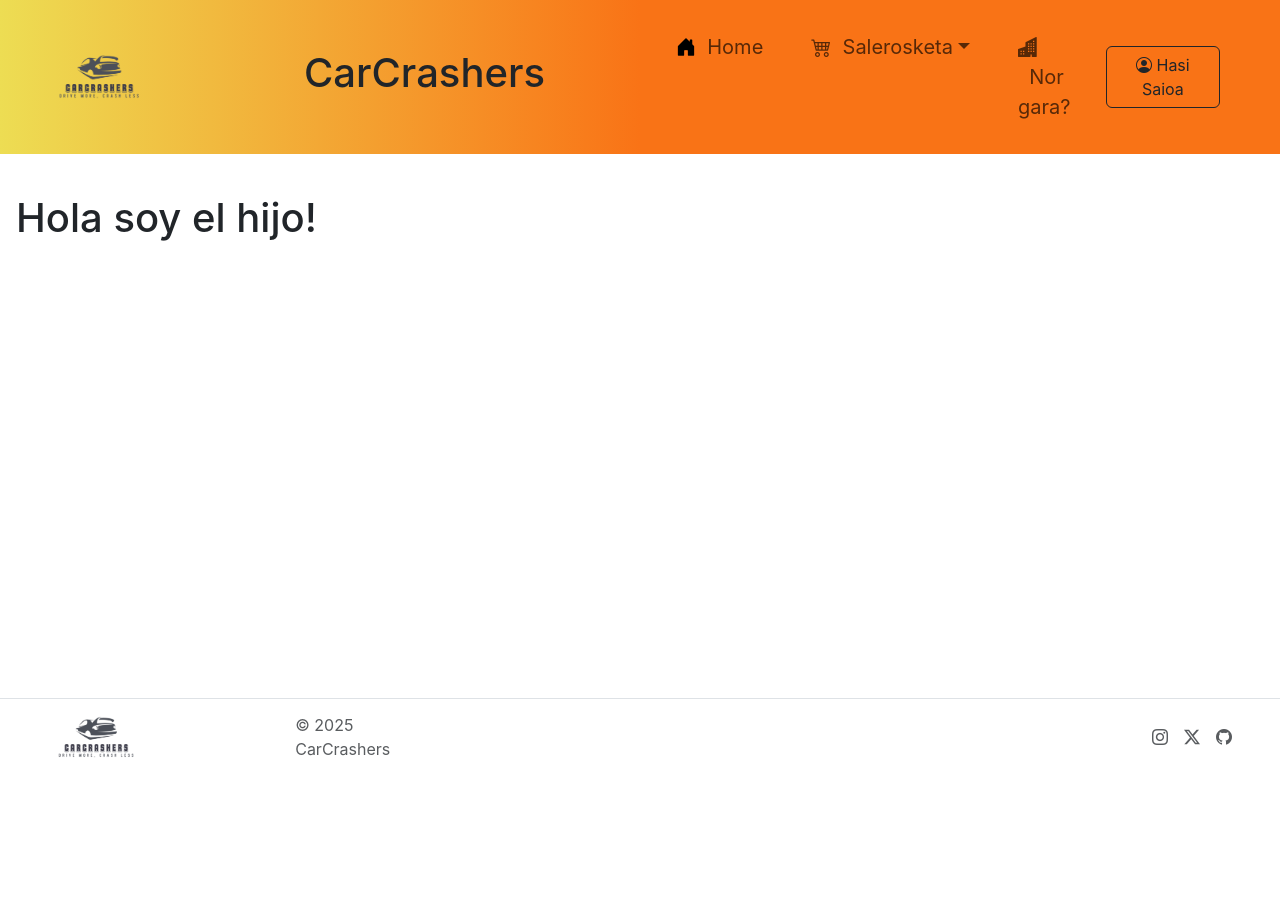
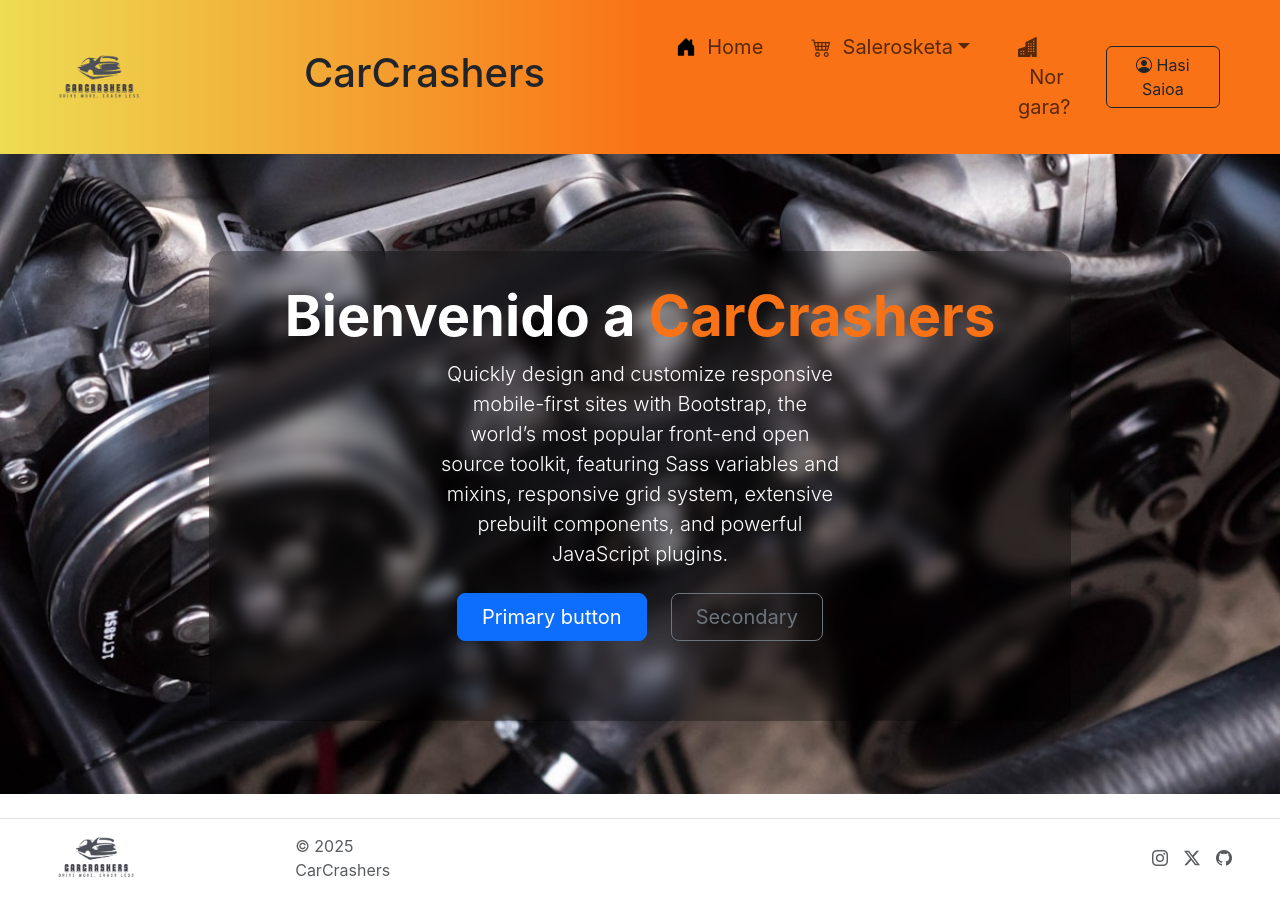
Before and after one commit to CarCrashers/Erronka, a React (Create React App) app in the folder car_crashers_ui/: page / in a window 1280 px wide. Shown: the top 916 px of the page. Before the commit the page ends 800 px from the top, so only its background shows below. Built offline with nearby package versions, Linux system fonts and the light colour scheme.

Commit message:
Rutak + heroe atala sortuta

```diff
--- a/car_crashers_ui/package.json
+++ b/car_crashers_ui/package.json
@@ -11,6 +11,7 @@
     "bootstrap-icons": "^1.13.1",
     "react": "^19.2.0",
     "react-dom": "^19.2.0",
+    "react-router-dom": "^7.10.0",
     "react-scripts": "5.0.1",
     "web-vitals": "^2.1.4"
   },
--- a/car_crashers_ui/src/App.css
+++ b/car_crashers_ui/src/App.css
@@ -36,3 +36,7 @@
     transform: rotate(360deg);
   }
 }
+
+.heroeText{
+  color: #f97316;
+}
--- a/car_crashers_ui/src/App.js
+++ b/car_crashers_ui/src/App.js
@@ -1,16 +1,25 @@
-import React from 'react';
+import { BrowserRouter, Routes, Route } from "react-router-dom";
 import './App.css';
-import Layout from './components/layout/layout.js';
-
+import Home from './pages/home';
 
 function App() {
   return (
-    <React.StrictMode>
-        <Layout>
-          <h1>Hola soy el hijo!</h1>
-        </Layout>
-    </React.StrictMode>
+    <BrowserRouter>
+      <Routes>
+        <Route path="/" element={<Home />} />
+      </Routes>
+    </BrowserRouter>
   );
 }
 
 export default App;
+
+{/*
+  Tener todas las paginas en la carpeta pages y llamarlas desde aquí con las rutas
+
+  <BrowserRouter>
+    <Routes>
+      <Route />
+    </Routes>
+  </BrowserRouter>
+  */}
--- a/car_crashers_ui/src/components/layout/layout.js
+++ b/car_crashers_ui/src/components/layout/layout.js
@@ -1,66 +1,20 @@
-//import React from "react";
-import Logo from "../../assets/images/logo.jpg";
-import NavBar from "../navBar.js";
+import Header from "../ui/header";
+import Footer from "../ui/footer";
 import React from "react";
 import "./layout.css";
 
 function Layout({ children }) {
   return (
     <div className="d-flex flex-column min-vh-100">
-      <header className="p-3 px-5 mb-4 header-orange d-flex flex-row justify-content-between align-items-center">
-        <div className="d-flex d-row align-items-center justify-content-around">
-          <a href="index.html">
-            <img className="logo" src={Logo} alt="Logo"></img>
-          </a>
-          <a className="navbar-brand" href="#"><h1>CarCrashers</h1></a>
-          {/* ¿Aqui el nombre? O solo en el navBar*/}
-        </div>
-        <React.StrictMode>
-          <NavBar />
-        </React.StrictMode>
-      </header>
+      <React.StrictMode>
+          <Header />
+      </React.StrictMode>
 
-      <main className="flex-fill" style={{ padding: "1rem" }}>{children}</main>
+      <main className="flex-fill">{children}</main>
 
-      <footer className="d-flex flex-wrap justify-content-between align-items-center px-5 my-4 border-top">
-        {" "}
-        <div className="col-md-4 d-flex align-items-center">
-          {" "}
-          <a href="/" className="mb-3 me-2 mb-md-0 text-body-secondary text-decoration-none lh-1" aria-label="Bootstrap">
-          {" "}
-            <img className="h-50" src={Logo} alt="Logo"></img>
-            {" "}
-          </a>
-          {" "}
-          <span className="mb-3 mb-md-0 text-body-secondary">
-            © 2025 CarCrashers
-          </span>
-          {" "}
-        </div>
-        {" "}
-        <ul className="nav col-md-4 justify-content-end list-unstyled d-flex">
-          {" "}
-          <li className="ms-3">
-            <a className="text-body-secondary" href="#" aria-label="Instagram">
-              <i class="bi bi-instagram"></i>
-            </a>
-          </li>
-          {" "}
-          <li className="ms-3">
-            <a className="text-body-secondary" href="#" aria-label="Facebook">
-              <i class="bi bi-twitter-x"></i>
-            </a>
-          </li>
-          {" "}
-          <li className="ms-3">
-            <a className="text-body-secondary" href="#" aria-label="Facebook">
-              <i class="bi bi-github"></i>
-            </a>
-          </li>
-          {" "}
-        </ul>
-        {" "}
-      </footer>
+      <React.StrictMode>
+          <Footer />
+      </React.StrictMode>
     </div>
   );
 }
--- /dev/null
+++ b/car_crashers_ui/src/components/ui/footer.js
@@ -0,0 +1,47 @@
+import Logo from "../../assets/images/logo.jpg";
+
+function footer() {
+  return (
+    <footer className="d-flex flex-wrap justify-content-between align-items-center px-5 my-4 border-top">
+        {" "}
+        <div className="col-md-4 d-flex align-items-center">
+            {" "}
+            <a href="/" className="mb-3 me-2 mb-md-0 text-body-secondary text-decoration-none lh-1" aria-label="Bootstrap">
+                {" "}
+                <img className="h-50" src={Logo} alt="Logo"></img>
+                {" "}
+            </a>
+            {" "}
+            <span className="mb-3 mb-md-0 text-body-secondary">
+            © 2025 CarCrashers
+            </span>
+            {" "}
+        </div>
+        {" "}
+        <ul className="nav col-md-4 justify-content-end list-unstyled d-flex">
+            {" "}
+            <li className="ms-3">
+                <a className="text-body-secondary" href="#" aria-label="Instagram">
+                    <i class="bi bi-instagram"></i>
+                </a>
+            </li>
+            {" "}
+            <li className="ms-3">
+                <a className="text-body-secondary" href="#" aria-label="Facebook">
+                    <i class="bi bi-twitter-x"></i>
+                </a>
+            </li>
+            {" "}
+            <li className="ms-3">
+                <a className="text-body-secondary" href="#" aria-label="Facebook">
+                    <i class="bi bi-github"></i>
+                </a>
+            </li>
+            {" "}
+        </ul>
+        {" "}
+    </footer>
+  );
+}
+
+export default footer;
--- /dev/null
+++ b/car_crashers_ui/src/components/ui/header.js
@@ -0,0 +1,22 @@
+import React from "react";
+import NavBar from "../ui/navBar.js";
+import Logo from "../../assets/images/logo.jpg";
+
+function header() {
+  return (
+    <header className="p-3 px-5 header-orange d-flex flex-row justify-content-between align-items-center">
+        <div className="d-flex d-row align-items-center justify-content-around">
+            <a href="index.html">
+            <img className="logo" src={Logo} alt="Logo"></img>
+            </a>
+            <a className="navbar-brand" href="#"><h1>CarCrashers</h1></a>
+            {/* ¿Aqui el nombre? O solo en el navBar*/}
+        </div>
+        <React.StrictMode>
+            <NavBar />
+        </React.StrictMode>
+    </header>
+  );
+}
+
+export default header;
--- /dev/null
+++ b/car_crashers_ui/src/components/ui/heroe/heroe.css
@@ -0,0 +1,16 @@
+.back-image{
+    background-image: url("../../../assets/images/heroeBackground.jpeg");
+    background-size: cover;
+    background-position: center;
+    background-repeat: no-repeat;
+    min-height: 80vh;
+}
+
+.heroe-glass {
+    width: 70%;
+    background-color: rgba(0, 0, 0, 0.3);
+    backdrop-filter: blur(8px);
+    -webkit-backdrop-filter: blur(8px);
+    padding: 2rem;
+    border-radius: 1rem;
+}
--- /dev/null
+++ b/car_crashers_ui/src/components/ui/heroe/heroe.js
@@ -0,0 +1,20 @@
+import './heroe.css';
+
+function heroe() {
+  return (
+    <div className="px-4 pt-4 text-center back-image text-white d-flex flex-column justify-content-center align-items-center">
+        <div className="heroe-glass">
+        <h1 className="display-4 fw-bold text-white">Bienvenido a <span className="heroeText">CarCrashers</span></h1>
+        <div className="col-lg-6 mx-auto">
+            <p className="lead mb-4">Quickly design and customize responsive mobile-first sites with Bootstrap, the world’s most popular front-end open source toolkit, featuring Sass variables and mixins, responsive grid system, extensive prebuilt components, and powerful JavaScript plugins.</p>
+            <div className="d-grid gap-2 d-sm-flex justify-content-sm-center mb-5">
+                <button type="button" className="btn btn-primary btn-lg px-4 me-sm-3">Primary button</button>
+                <button type="button" className="btn btn-outline-secondary btn-lg px-4">Secondary</button>
+            </div>
+        </div>
+        </div>
+    </div>
+  );
+}
+
+export default heroe;
--- a/car_crashers_ui/src/components/navBar.js
+++ b/car_crashers_ui/src/components/ui/navBar.js
@@ -1,5 +1,4 @@
-import './layout/layout.css';
-
+import '../layout/layout.css';
 
 function navBar() {
   return (
--- /dev/null
+++ b/car_crashers_ui/src/pages/home.js
@@ -0,0 +1,17 @@
+import React from 'react';
+import '../App.css';
+import Layout from '../components/layout/layout.js';
+import Heroe from '../components/ui/heroe/heroe.js';
+
+
+function Home() {
+  return (
+    <React.StrictMode>
+        <Layout>
+          <Heroe />
+        </Layout>
+    </React.StrictMode>
+  );
+}
+
+export default Home;
```
Also changed, not shown: car_crashers_ui/src/assets/images/heroeBackground.jpeg (added), 1 other file (tests, documents, lock files or other folders).
